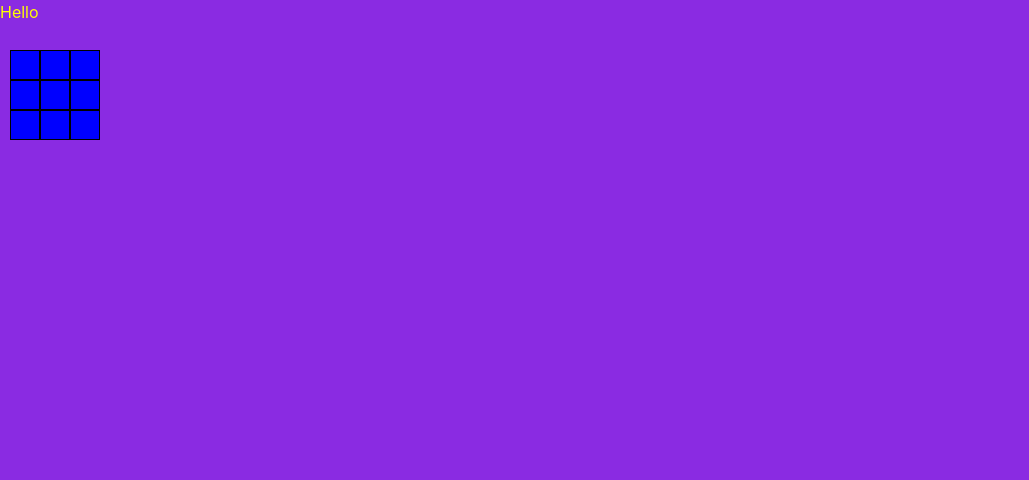
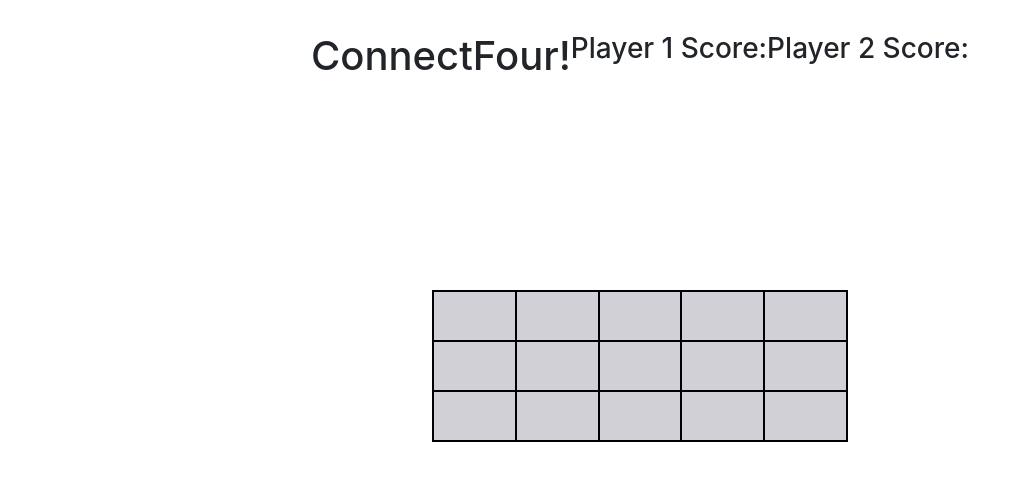
Before and after one commit to bradleywilsher/connect4, a website: page index.html in a window 1280 px wide. Shown: the whole page, without its empty margins (0-1029 px from the left). Drawn offline with nearby package versions, Linux system fonts and the light colour scheme.

Commit message:
JQUERY + some style

```diff
--- a/grid.js
+++ b/grid.js
@@ -5,13 +5,9 @@
 // }
 
 const rows = 3;
-const cols =3;
+const cols = 5;
 //Initalise an empty 2d array
 let board = Array(cols).fill().map(() => Array(rows));
-// console.log(board[1][1]);
-// console.log(board[1]);
-
-
 
 //init array to null
 for (let i = 0; i < cols; i++) {
@@ -20,19 +16,20 @@ for (let i = 0; i < cols; i++) {
     }
 }
 
-console.log(board[1][1]);
-console.log(board[1]);
-console.log(board);
 
+const WIDTH = (100 / cols);
 for (let i =0; i < cols; i++) {
     const col = document.createElement("div");
-    col.className = "ourRow";
-    document.getElementById("board-div").appendChild(col);
+
+    col.className = "cols";
+    col.style = `width: ${WIDTH}%;`;
+
+    $("#board-border").append(col);
 
     for (let j=0; j < rows; j++) {
       const square = document.createElement("div");
-      square.className = "ourSquare";
-      square.style = "background-color: blue;";
+      square.className = "squares";
+      //square.style = "background-color: blue;";
       square.id = "square" + i + j;
       square.addEventListener("click", posClick.bind(null, i, j)) //
       col.appendChild(square);
@@ -42,13 +39,16 @@ for (let i =0; i < cols; i++) {
 function posClick(column, row, event) {
     console.log(`column - ${column} row - ${row}  was clicked`);
     takeMove(column);
-    console.log("++++++++++++++++++++++")
 }
 
 //Know player
 //Should proabbly remove inline styling here
 function drawPiece(column, row) {
-    document.getElementById("square"+column+row).style = "background-color: yellow;";
+    //document.getElementById("square"+column+row).style = "background-color: yellow;";
+    const piece = document.createElement("div");
+    piece.id = piece + column + row;
+    piece.className = "tokens";
+    document.getElementById("square"+column+row).appendChild(piece);
 }
 
 function takeMove(column) {
--- a/index.css
+++ b/index.css
@@ -1,28 +1,61 @@
 body{
-    background-color: blueviolet;
     margin: 0 auto;
 }
 
-p {
-    color: yellow;
+#welcomeBoard {
+  display: flex;
+  position: relative;
+  justify-content: center;
+  margin-top: 2em;
 }
+
+#title {
+  display: flex;
+  justify-content: center;
+}
+#playerScore {
+
+}
+
 
 #board-div{
   display: flex;
-  flex-direction: row;
-  align-items: center;
-  padding:10px;
+  justify-content: center;
+  margin-top: 15%;
+  padding: 10px;
+
 }
 
-.ourSquare {
-  width: 30px;
-  height: 30px;
+#board-border {
+  display: flex;
+  flex-direction: row;
+  width: 33%;
+  justify-content: center;
   border: 1px solid black;
-  background-color: red
+
 }
 
-.ourRow {
+.tokens {
+  display: felx;
+  width: 100%;
+  height: 100%;
+  /*border-radius: 50%;*/
+  background-color: rgb(206, 69, 69);
+}
+
+
+.squares {
+  display: flex;
+  height: 50px;
+  width: 100%;
+  border: 1px solid black;
+  background-color: rgb(208, 208, 214);
+
+}
+
+.cols {
   display: flex;
   flex-direction: column;
   margin: 0px;
+/* width: 33%;  width set dynamically in js file*/
 }
--- a/index.html
+++ b/index.html
@@ -3,7 +3,7 @@
 
 <head>
   <link rel="stylesheet" href="https://stackpath.bootstrapcdn.com/bootstrap/4.5.2/css/bootstrap.min.css"
-  integrity="sha384-JcKb8q3iqJ61gNV9KGb8thSsNjpSL0n8PARn9HuZOnIxN0hoP+VmmDGMN5t9UJ0Z" crossorigin="anonymous">
+    integrity="sha384-JcKb8q3iqJ61gNV9KGb8thSsNjpSL0n8PARn9HuZOnIxN0hoP+VmmDGMN5t9UJ0Z" crossorigin="anonymous">
   <link rel="stylesheet" href="index.css" />
 
 
@@ -12,10 +12,29 @@
 </head>
 
 <body>
-  <p>Hello</p>
+  <div id = "welcomeBoard">
+
+  <h1 id = "title">ConnectFour!</h1>
+
+    <h3>Player 1 Score:</h3>
+    <h3>Player 2 Score:</h3>
+
+
+
+  </div>
+
+  </div>
   <div id="board-div">
+    <div id="board-border">
+
+
+    </div>
   </div>
-<script src="grid.js"></script>
+
+  <script src="https://ajax.googleapis.com/ajax/libs/jquery/3.5.1/jquery.min.js">
+  </script>
+  <script src="grid.js"></script>
+
 </body>
 
 </html>
```
